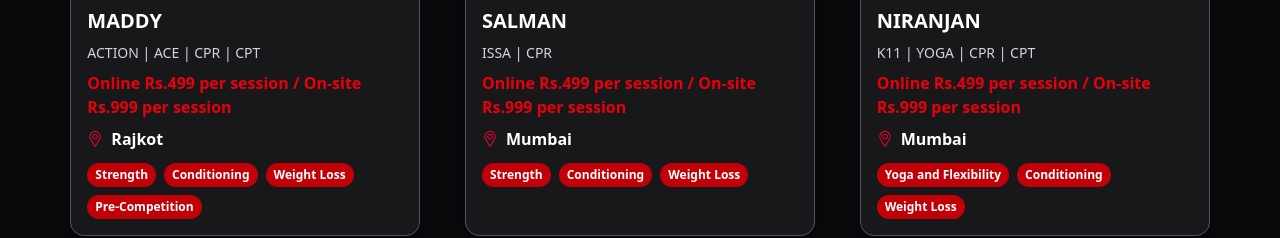
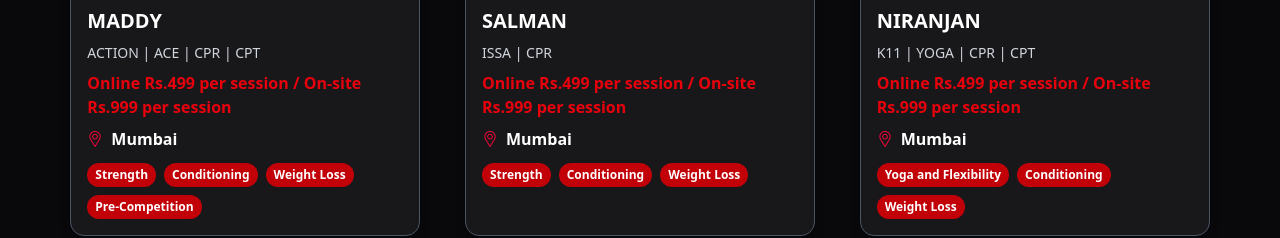
Before and after one commit to madyrock/Personal-Trainer-, a React (Vite) app in the folder Frontend/: page / in a window 1280 px wide. Shown: the part 1500-1738 px from the top of the page. Built offline with nearby package versions, Linux system fonts and the light colour scheme.

Commit message:
Update OurTrainers.jsx

```diff
--- a/Frontend/src/components/OurTrainers.jsx
+++ b/Frontend/src/components/OurTrainers.jsx
@@ -15,7 +15,7 @@ function OurTrainers() {
       name: "Maddy",
       specialty: ["Strength", "Conditioning", "Weight Loss", "Pre-Competition"],
       image: "/mady.png",
-      location: "Rajkot",
+      location: "Mumbai",
       price: "Online Rs.499 per session / On-site Rs.999 per session",
       rating: 4.5,
       certificate: "ACTION | ACE | CPR | CPT",
```
